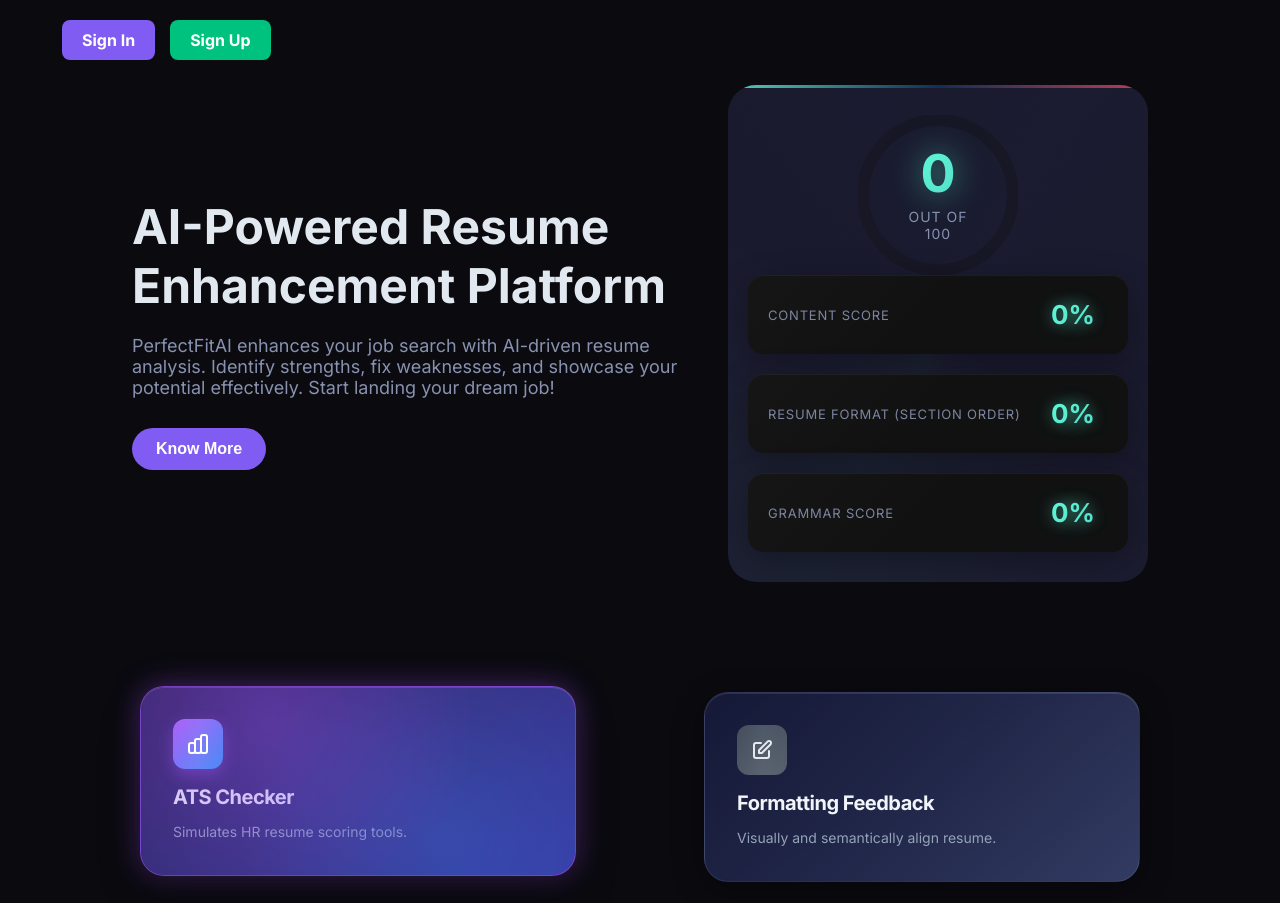
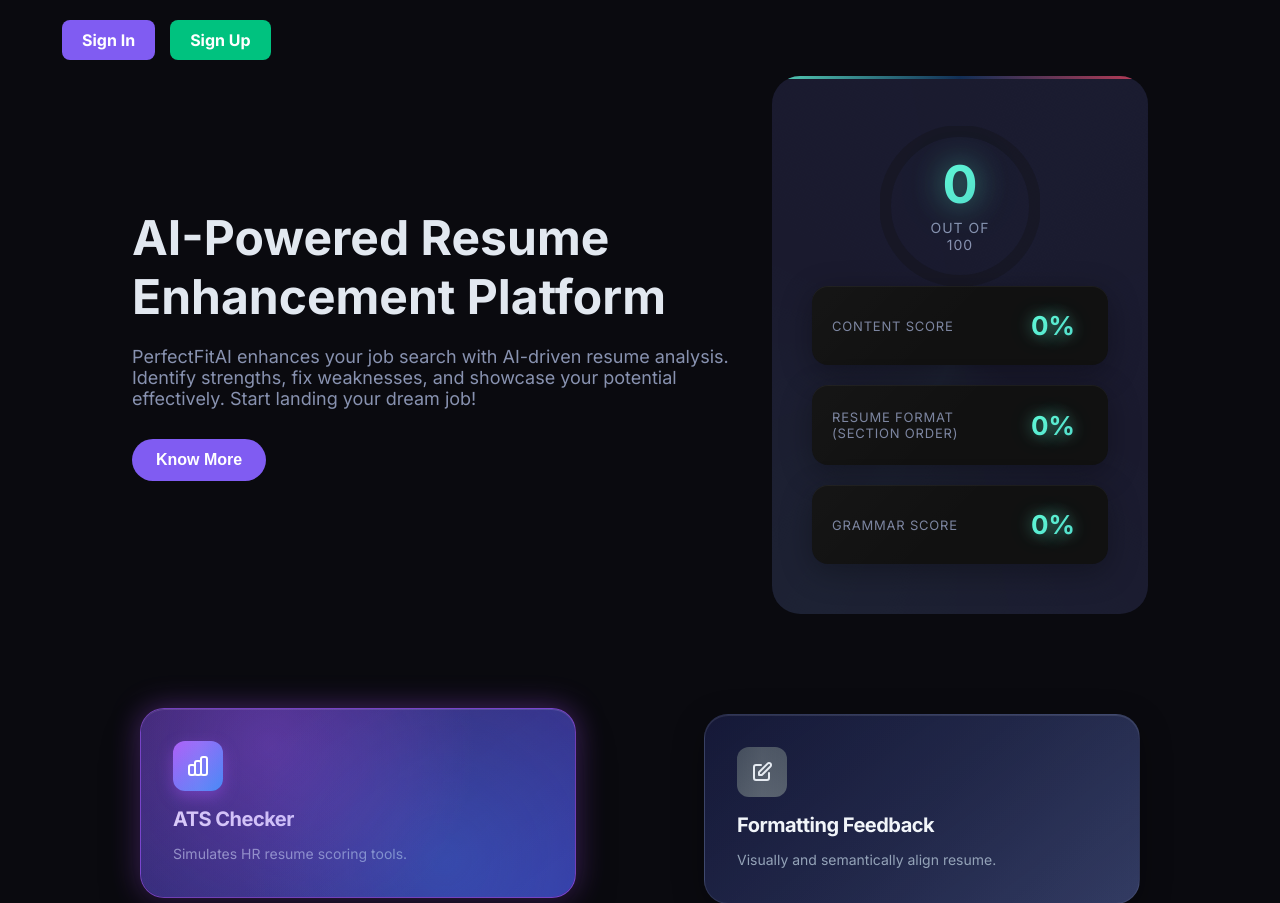
Before and after one commit to upendrajamana/PerfectFitAI, a Flask app: page / in a window 1280 px wide. Shown: the part 124-1027 px from the top of the page. Run offline with Flask 3, Linux system fonts and the light colour scheme.

Commit message:
Update index.html

```diff
--- a/templates/index.html
+++ b/templates/index.html
@@ -277,15 +277,19 @@ html, body {
 
 
            .score-card {
-  width: 100%;           /* Full width on small screens */
-  max-width: 420px;      /* Never exceeds this width */
-  margin: 10px auto;     /* Centers it horizontally */
-  padding: 30px 20px;
-  border-radius: 28px;
                 background: var(--card-bg);
                 backdrop-filter: blur(20px);
-  box-shadow: ...;
-  transition: ...;
+                -webkit-backdrop-filter: blur(20px);
+                padding: 50px 40px;
+                border-radius: 28px;
+                max-width: 420px;
+                margin-top: 1px;
+                margin-left: 40px;
+                box-shadow:
+                    0 25px 50px rgba(0, 0, 0, 0.5),
+                    0 0 0 1px var(--glass-border),
+                    inset 0 1px 0 rgba(255, 255, 255, 0.1);
+                transition: all 0.4s cubic-bezier(0.4, 0, 0.2, 1);
                 position: relative;
                 overflow: hidden;
                 z-index: 1;
```
Lines whose indentation alone changed are shown as unchanged.
